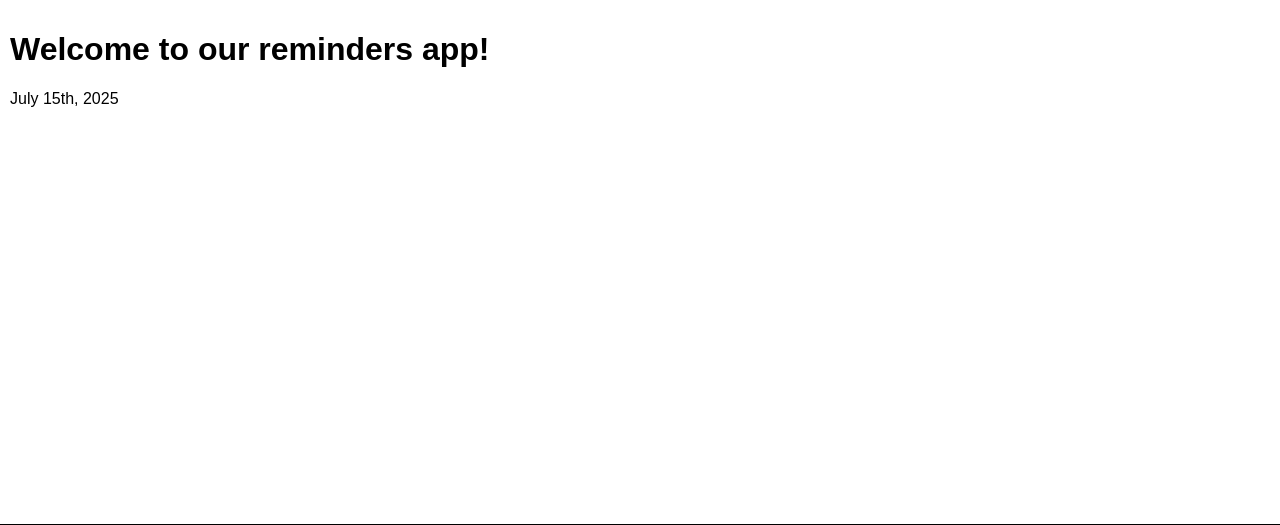
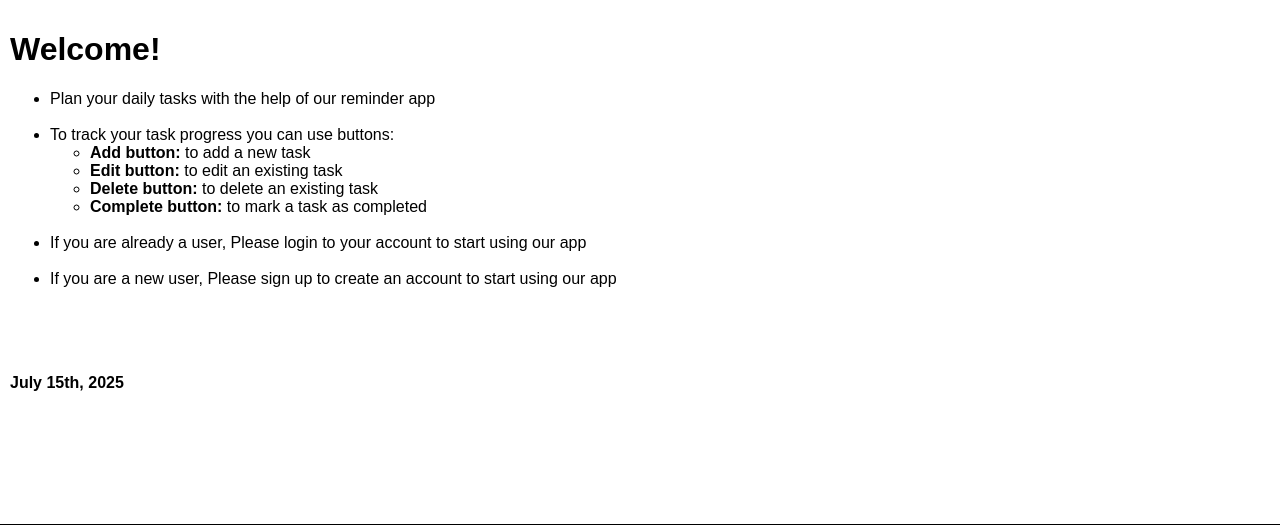
Before and after one commit to Harmanjot14/COSC-4806-5, a PHP site: page /homePublic in a window 1280 px wide. Shown: the part 96-621 px from the top of the page. Run offline with PHP 8.4, Linux system fonts and the light colour scheme; data that the repository does not hold is empty.

Commit message:
Added little Home Public page information about the app

```diff
--- a/app/views/homePublic/index.php
+++ b/app/views/homePublic/index.php
@@ -5,8 +5,25 @@
         <div class="page-header" id="banner">
             <div class="row">
                 <div>
-                    <h1>Welcome to our reminders app!</h1>
-                    <p class="lead"> <?= date("F jS, Y"); ?></p>
+                    <h1>Welcome!</h1>
+                    <ul class="public-list">
+                        <li>Plan your daily tasks with the help of our reminder app</li>
+                        <br>
+                        <li>To track your task progress you can use buttons:
+                            <ul class="sub-list">
+                                <li><strong>Add button:</strong> to add a new task</li>
+                                <li><strong>Edit button:</strong> to edit an existing task</li>
+                                <li><strong>Delete button:</strong> to delete an existing task</li>
+                                <li><strong>Complete button:</strong> to mark a task as completed</li>
+                            </ul>
+                        </li>
+                        <br>
+                        <li>If you are already a user, Please login to your account to start using our app</li><br>
+                        <li>If you are a new user, Please sign up to create an account to start using our app</li>
+                    </ul>
+                    <br><br><br>
+
+                    <p class="lead"><strong><?= date("F jS, Y"); ?></strong> </p>
                 </div>
             </div>
         </div>
```
